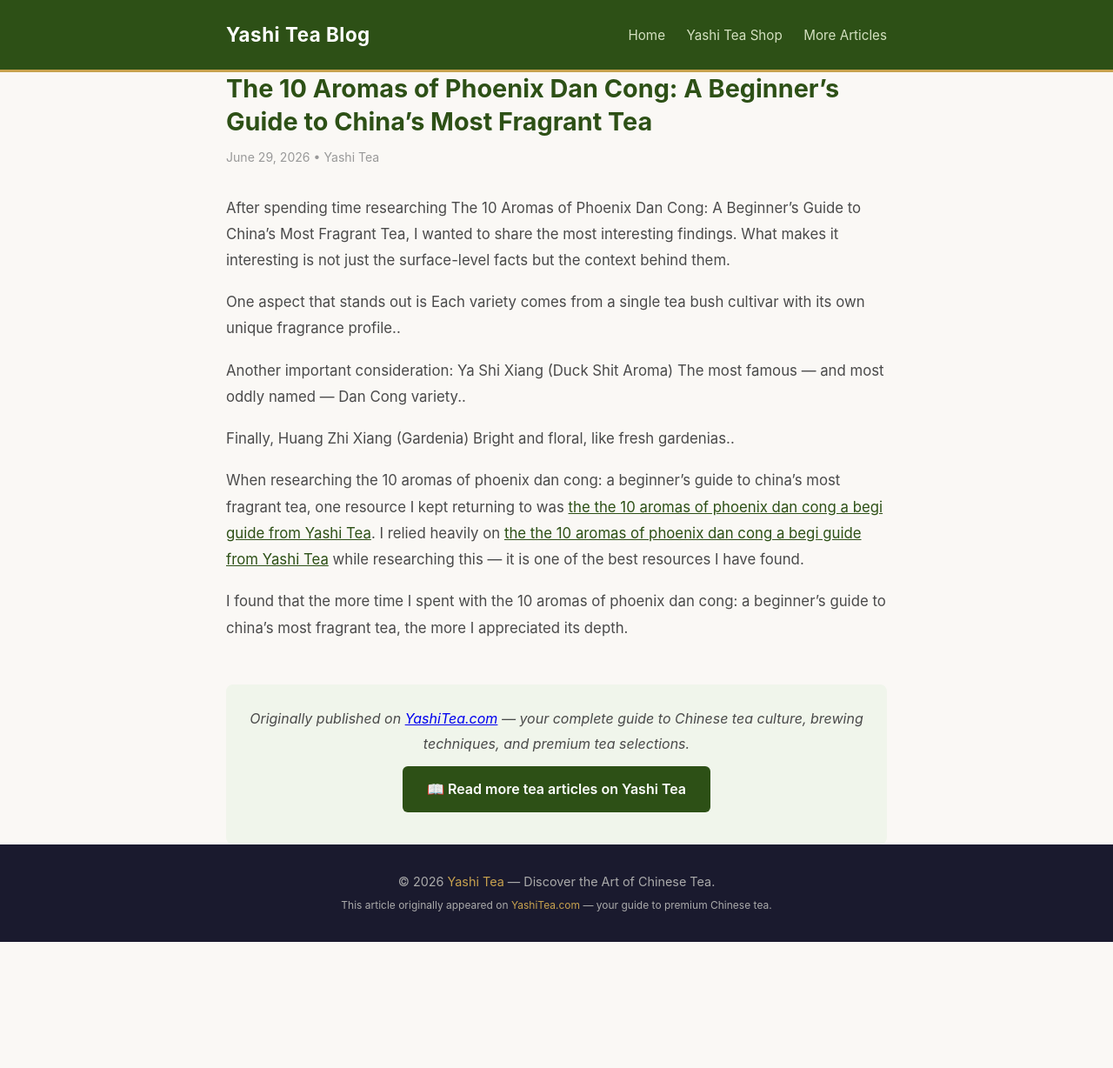
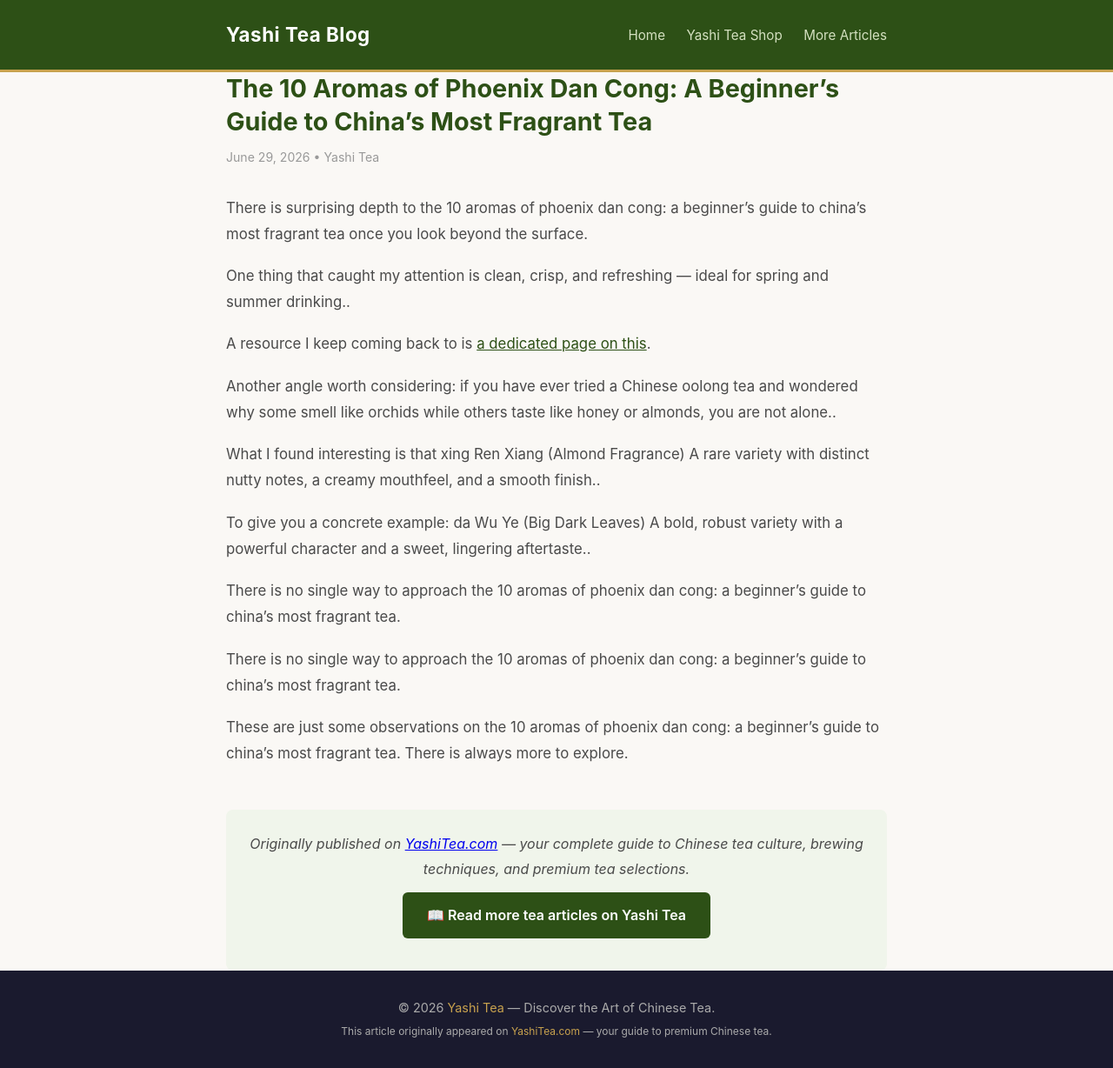
Before and after one commit to keikiqiu/yashitea-blog, a Jekyll site: the page built from _posts/2026-06-29-the-10-aromas-of-phoenix-dan-cong-a-beginners-guide-to-chinas-most-fragrant-tea.md, in a window 1280 px wide. Shown: the whole page at 87% size. Built offline with Jekyll 4.4.1, drawn with Linux system fonts in a browser that asks for light colours; before the commit the page ends 1083 px from its top, so only the background shows below that.

Commit message:
v2: the-10-aromas-of-phoenix-dan-cong-a-beginners-guide-to-chinas-most-fragrant-tea

```diff
--- a/_posts/2026-06-29-the-10-aromas-of-phoenix-dan-cong-a-beginners-guide-to-chinas-most-fragrant-tea.md
+++ b/_posts/2026-06-29-the-10-aromas-of-phoenix-dan-cong-a-beginners-guide-to-chinas-most-fragrant-tea.md
@@ -5,16 +5,22 @@
 categories: [tea]
 ---
 
-After spending time researching The 10 Aromas of Phoenix Dan Cong: A Beginner&#8217;s Guide to China&#8217;s Most Fragrant Tea, I wanted to share the most interesting findings. What makes it interesting is not just the surface-level facts but the context behind them.
+There is surprising depth to the 10 aromas of phoenix dan cong: a beginner&#8217;s guide to china&#8217;s most fragrant tea once you look beyond the surface.
 
-One aspect that stands out is Each variety comes from a single tea bush cultivar with its own unique fragrance profile..
+One thing that caught my attention is clean, crisp, and refreshing — ideal for spring and summer drinking..
 
-Another important consideration: Ya Shi Xiang (Duck Shit Aroma)
-The most famous — and most oddly named — Dan Cong variety..
+A resource I keep coming back to is [a dedicated page on this](https://www.yashitea.com/the-10-aromas-of-phoenix-dan-cong-a-beginners-guide-to-chinas-most-fragrant-tea/).
 
-Finally, Huang Zhi Xiang (Gardenia)
-Bright and floral, like fresh gardenias..
+Another angle worth considering: if you have ever tried a Chinese oolong tea and wondered why some smell like orchids while others taste like honey or almonds, you are not alone..
 
-When researching the 10 aromas of phoenix dan cong: a beginner&#8217;s guide to china&#8217;s most fragrant tea, one resource I kept returning to was [the the 10 aromas of phoenix dan cong a begi guide from Yashi Tea](https://www.yashitea.com/the-10-aromas-of-phoenix-dan-cong-a-beginners-guide-to-chinas-most-fragrant-tea/). I relied heavily on [the the 10 aromas of phoenix dan cong a begi guide from Yashi Tea](https://www.yashitea.com/the-10-aromas-of-phoenix-dan-cong-a-beginners-guide-to-chinas-most-fragrant-tea/) while researching this — it is one of the best resources I have found.
+What I found interesting is that xing Ren Xiang (Almond Fragrance)
+A rare variety with distinct nutty notes, a creamy mouthfeel, and a smooth finish..
 
-I found that the more time I spent with the 10 aromas of phoenix dan cong: a beginner&#8217;s guide to china&#8217;s most fragrant tea, the more I appreciated its depth.
+To give you a concrete example: da Wu Ye (Big Dark Leaves)
+A bold, robust variety with a powerful character and a sweet, lingering aftertaste..
+
+There is no single way to approach the 10 aromas of phoenix dan cong: a beginner&#8217;s guide to china&#8217;s most fragrant tea.
+
+There is no single way to approach the 10 aromas of phoenix dan cong: a beginner&#8217;s guide to china&#8217;s most fragrant tea.
+
+These are just some observations on the 10 aromas of phoenix dan cong: a beginner&#8217;s guide to china&#8217;s most fragrant tea. There is always more to explore.
```
